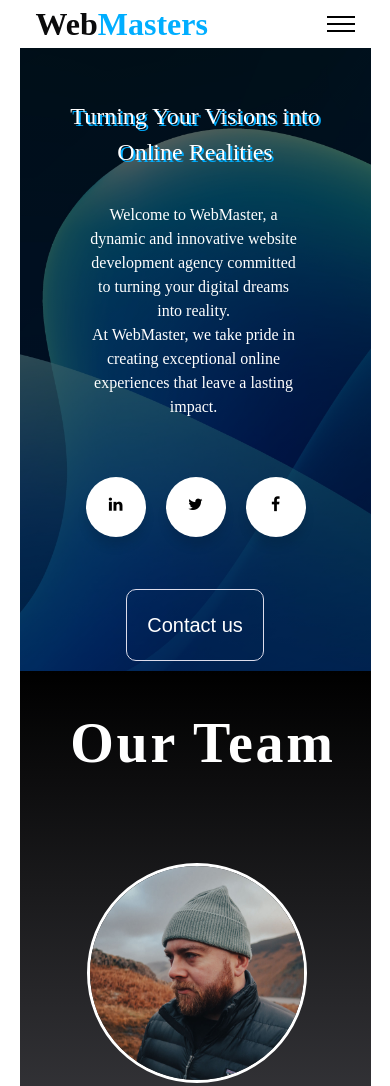
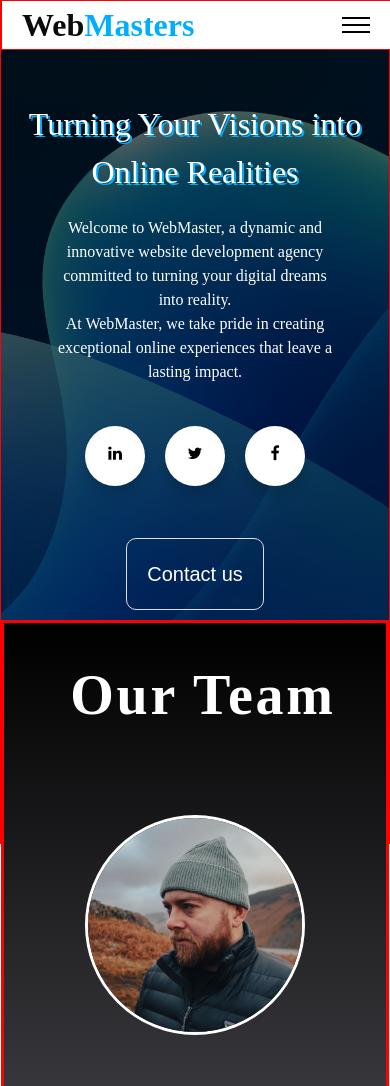
Before and after one commit to fac29b/Webmasters-Website-Ruth-Sam, a plain HTML site: page index.html in a window 390 px wide. Shown: the top 1086 px of the page. Drawn offline with Linux system fonts and the light colour scheme.

Commit message:
Fixed mobile nav and responsive.

```diff
--- a/style.css
+++ b/style.css
@@ -18,11 +18,12 @@ ul {
 }
 
 .wrapper {
-    width: 90%;
+    width: 100%;
     margin: auto;
     background-image: linear-gradient(rgba(0, 0, 0, 0.6), rgba(0, 0, 0, 0.6)), url(./image/backgroundblue.jpeg);
     background-size: cover;
     height: 100vh;
+    border: red 1px solid;
     background-position: center center; /* This centers the image both horizontally and vertically */
 }
 
@@ -32,11 +33,11 @@ ul {
     display: flex;
     /* min-height: 60px; */
     background-color: #fff;
-    /* border: 1px solid red; */
+    border: 1px solid red;
     position: fixed;
-    width: 90%;
+    width: 100%;
     top: 0;
-
+    margin-inline: auto;
     z-index: 1;
     align-items: center;
 }
@@ -201,12 +202,13 @@ span{
 .ourteam {
     /* margin-top: 20rem; */
     text-align: center;
-    /* border: solid 3px red; */
+    border: solid 3px red;
     display: flex;
     flex-direction: column;
     background-color: #303030;
     background-color: lavender;
     background-image: linear-gradient(rgba(0, 0, 0, 1.1), rgba(236, 230, 230, 0.1)), url(./image/Background\ colors.jpg);
+
 }
 /* 1260px width Change our team elements to stack.  */
 
@@ -564,9 +566,10 @@ button:hover{
 @media screen and (min-width: 300px)and  (max-width: 650px){
     .nav{
         position: fixed;
-        top: 60px;
+        top: 47px;
+        /* margin-top: 5rem; */
         left: 0;
-        background-color: #e2dcdc;
+        background-color: #ffffff;
         width: 100%;
         padding: 10px 0 25px;
         transform: translateX(-100%);
@@ -642,9 +645,9 @@ button:hover{
 @media screen and (min-width: 651px)and  (max-width: 900px){
     .nav{
         position: fixed;
-        top: 60px;
+        top: 47px;
         left: 0;
-        background-color: #0a0909;
+        background-color: #ffffff;
         width: 100%;
         padding: 10px 0 25px;
         transform: translateX(-100%);
@@ -717,4 +720,46 @@ button:hover{
 
 }
 
-/* 1260px width Change our team elements to stac
+
+
+
+@media screen and (max-width: 900px) {
+    .wrapper {
+        padding: 0 20x; /* Adjust mobile padding */
+    }
+
+    .header-content {
+        padding: 0 20px; /* Adjust mobile padding */
+        /* width: 90%; */
+    }
+
+    .home-content {
+        flex-direction: column;
+        align-items: center;
+        text-align: center;
+        margin: 0 auto;
+        padding: 0 20px; /* Adjust mobile padding */
+    }
+
+    .home-h1 {
+        font-size: 2rem;
+        /* Other style adjustments as per mobile view */
+    }
+
+    .home-p {
+        margin: 0 auto;
+        padding: 0 20px; /* Adjust mobile padding */
+        /* Other style adjustments as per mobile view */
+    }
+
+    .social-bar {
+        flex-direction: row;
+        justify-content: center;
+        padding: 1rem 20px; /* Adjust mobile padding */
+        /* Other style adjustments as per mobile view */
+    }
+
+    .nav {
+        /* Your existing media query styles for mobile */
+    }
+}
```
